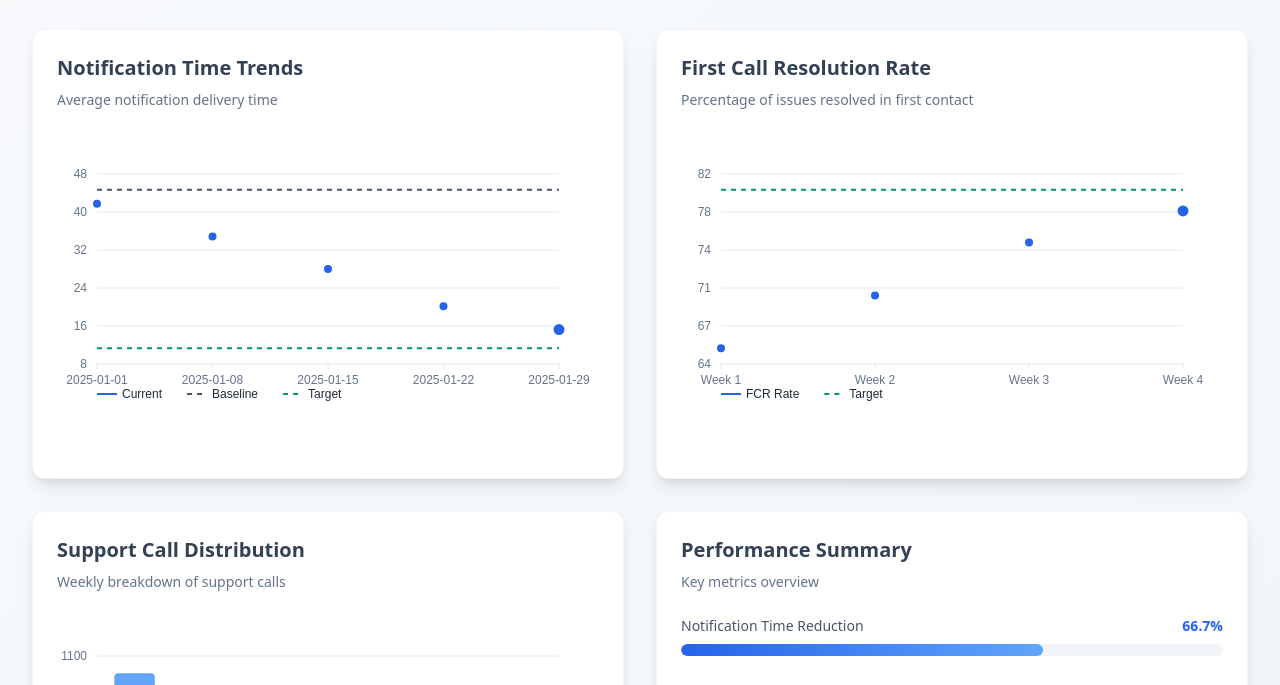
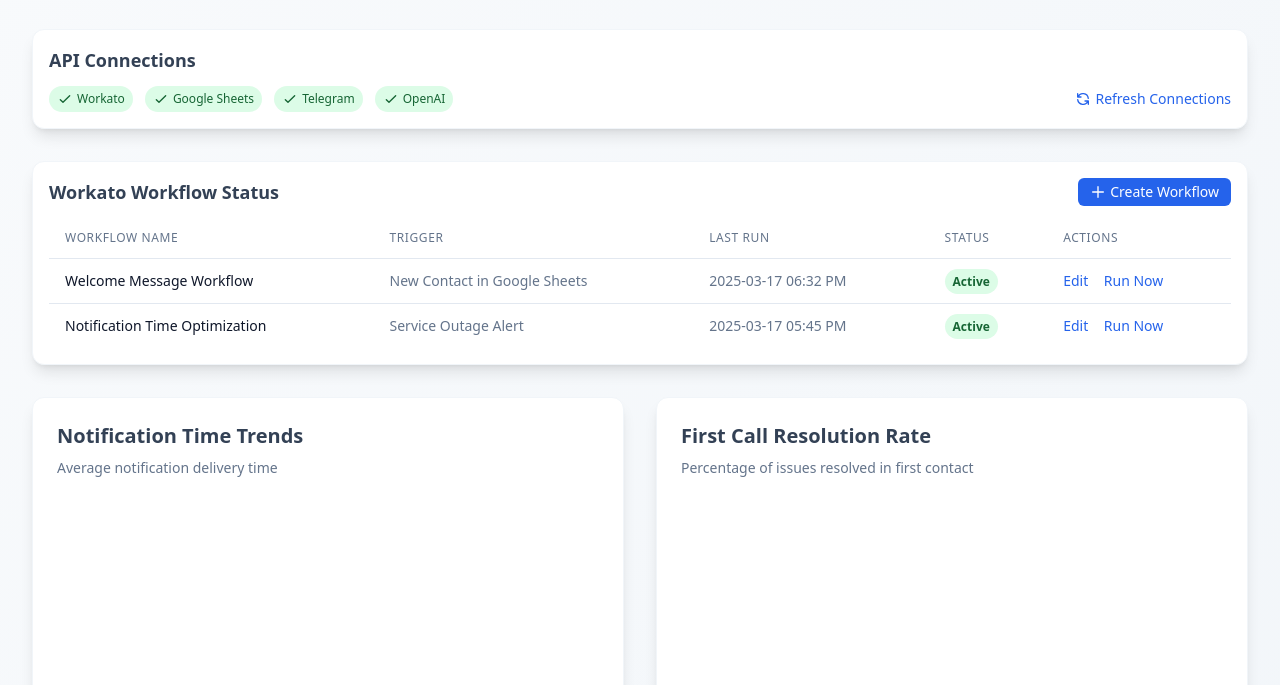
Before and after one commit to David-Ji-code/mvp-performance-dashboard, a plain HTML site: page index.html in a window 1280 px wide. Shown: the part 107-792 px from the top of the page. Drawn offline with nearby package versions, Linux system fonts and the light colour scheme.

Commit message:
Update index.html

```diff
--- a/index.html
+++ b/index.html
@@ -5,11 +5,10 @@
   <meta name="viewport" content="width=device-width, initial-scale=1.0">
   <title>MVP Performance Metrics</title>
 
-  <!-- Tailwind CSS (the only external dependency) -->
+  <!-- Tailwind CSS -->
   <script src="https://cdn.tailwindcss.com"></script>
 
   <style>
-    /* Custom styles that don't depend on external libraries */
     .chart-container {
       position: relative;
       height: 300px;
@@ -43,7 +42,6 @@
       background: linear-gradient(to right, #059669, #34d399);
     }
 
-    /* Add tooltip styles */
     .tooltip {
       position: absolute;
       background: white;
@@ -56,6 +54,31 @@
       transition: opacity 0.3s;
       z-index: 10;
     }
+
+    /* API connection status indicators */
+    .api-status {
+      display: inline-flex;
+      align-items: center;
+      padding: 4px 8px;
+      border-radius: 9999px;
+      font-size: 12px;
+      font-weight: 500;
+    }
+
+    .api-status.connected {
+      background-color: #dcfce7;
+      color: #166534;
+    }
+
+    .api-status.connecting {
+      background-color: #fef9c3;
+      color: #854d0e;
+    }
+
+    .api-status.error {
+      background-color: #fee2e2;
+      color: #991b1b;
+    }
   </style>
 </head>
 <body>
@@ -63,6 +86,96 @@
     <div class="max-w-7xl mx-auto">
       <h1 class="text-3xl md:text-4xl font-bold text-slate-800 mb-2">MVP Performance Metrics</h1>
       <p class="text-slate-500 mb-6 md:mb-8">Real-time monitoring dashboard</p>
+
+      <!-- API Connection Status Bar -->
+      <div class="bg-white rounded-xl shadow-lg border border-slate-100 p-4 mb-6 md:mb-8">
+        <h2 class="text-lg font-semibold text-slate-700 mb-3">API Connections</h2>
+        <div class="flex flex-wrap gap-3">
+          <div class="api-status connected">
+            <svg class="w-4 h-4 mr-1" viewBox="0 0 24 24" fill="none" xmlns="http://www.w3.org/2000/svg">
+              <path d="M5 13l4 4L19 7" stroke="currentColor" stroke-width="2" stroke-linecap="round" stroke-linejoin="round"/>
+            </svg>
+            Workato
+          </div>
+          <div class="api-status connected">
+            <svg class="w-4 h-4 mr-1" viewBox="0 0 24 24" fill="none" xmlns="http://www.w3.org/2000/svg">
+              <path d="M5 13l4 4L19 7" stroke="currentColor" stroke-width="2" stroke-linecap="round" stroke-linejoin="round"/>
+            </svg>
+            Google Sheets
+          </div>
+          <div class="api-status connected">
+            <svg class="w-4 h-4 mr-1" viewBox="0 0 24 24" fill="none" xmlns="http://www.w3.org/2000/svg">
+              <path d="M5 13l4 4L19 7" stroke="currentColor" stroke-width="2" stroke-linecap="round" stroke-linejoin="round"/>
+            </svg>
+            Telegram
+          </div>
+          <div class="api-status connected">
+            <svg class="w-4 h-4 mr-1" viewBox="0 0 24 24" fill="none" xmlns="http://www.w3.org/2000/svg">
+              <path d="M5 13l4 4L19 7" stroke="currentColor" stroke-width="2" stroke-linecap="round" stroke-linejoin="round"/>
+            </svg>
+            OpenAI
+          </div>
+          <button id="refreshConnections" class="ml-auto text-sm text-blue-600 hover:text-blue-800 flex items-center">
+            <svg class="w-4 h-4 mr-1" viewBox="0 0 24 24" fill="none" xmlns="http://www.w3.org/2000/svg">
+              <path d="M4 4v5h.582m15.356 2A8.001 8.001 0 004.582 9m0 0H9m11 11v-5h-.581m0 0a8.003 8.003 0 01-15.357-2m15.357 2H15"
+                stroke="currentColor" stroke-width="2" stroke-linecap="round" stroke-linejoin="round"/>
+            </svg>
+            Refresh Connections
+          </button>
+        </div>
+      </div>
+
+      <!-- Workflow Status -->
+      <div class="bg-white rounded-xl shadow-lg border border-slate-100 p-4 mb-6 md:mb-8">
+        <div class="flex justify-between items-center mb-3">
+          <h2 class="text-lg font-semibold text-slate-700">Workato Workflow Status</h2>
+          <button id="createWorkflow" class="px-3 py-1 bg-blue-600 text-white rounded-md hover:bg-blue-700 text-sm flex items-center">
+            <svg class="w-4 h-4 mr-1" viewBox="0 0 24 24" fill="none" xmlns="http://www.w3.org/2000/svg">
+              <path d="M12 4v16m8-8H4" stroke="currentColor" stroke-width="2" stroke-linecap="round" stroke-linejoin="round"/>
+            </svg>
+            Create Workflow
+          </button>
+        </div>
+        <div class="overflow-x-auto">
+          <table class="min-w-full divide-y divide-slate-200">
+            <thead>
+              <tr>
+                <th class="px-4 py-3 text-left text-xs font-medium text-slate-500 uppercase tracking-wider">Workflow Name</th>
+                <th class="px-4 py-3 text-left text-xs font-medium text-slate-500 uppercase tracking-wider">Trigger</th>
+                <th class="px-4 py-3 text-left text-xs font-medium text-slate-500 uppercase tracking-wider">Last Run</th>
+                <th class="px-4 py-3 text-left text-xs font-medium text-slate-500 uppercase tracking-wider">Status</th>
+                <th class="px-4 py-3 text-left text-xs font-medium text-slate-500 uppercase tracking-wider">Actions</th>
+              </tr>
+            </thead>
+            <tbody class="bg-white divide-y divide-slate-200">
+              <tr>
+                <td class="px-4 py-3 whitespace-nowrap text-sm font-medium text-slate-900">Welcome Message Workflow</td>
+                <td class="px-4 py-3 whitespace-nowrap text-sm text-slate-500">New Contact in Google Sheets</td>
+                <td class="px-4 py-3 whitespace-nowrap text-sm text-slate-500">2025-03-17 06:32 PM</td>
+                <td class="px-4 py-3 whitespace-nowrap text-sm">
+                  <span class="px-2 py-1 text-xs font-semibold rounded-full bg-green-100 text-green-800">Active</span>
+                </td>
+                <td class="px-4 py-3 whitespace-nowrap text-sm text-slate-500">
+                  <button class="text-blue-600 hover:text-blue-800 mr-3">Edit</button>
+                  <button class="text-blue-600 hover:text-blue-800">Run Now</button>
+                </td>
+              </tr>
+              <tr>
+                <td class="px-4 py-3 whitespace-nowrap text-sm font-medium text-slate-900">Notification Time Optimization</td>
+                <td class="px-4 py-3 whitespace-nowrap text-sm text-slate-500">Service Outage Alert</td>
+                <td class="px-4 py-3 whitespace-nowrap text-sm text-slate-500">2025-03-17 05:45 PM</td>
+                <td class="px-4 py-3 whitespace-nowrap text-sm">
+                  <span class="px-2 py-1 text-xs font-semibold rounded-full bg-green-100 text-green-800">Active</span>
+                </td>
+                <td class="px-4 py-3 whitespace-nowrap text-sm text-slate-500">
+                  <button class="text-blue-600 hover:text-blue-800 mr-3">Edit</button>
+                  <button class="text-blue-600 hover:text-blue-800">Run Now</button>
+                </td>
+              </tr>
+            </tbody>
+          </table>
+        </div>
+      </div>
 
       <div class="grid grid-cols-1 lg:grid-cols-2 gap-6 md:gap-8">
         <!-- Notification Time Chart -->
@@ -132,6 +245,77 @@
           </div>
         </div>
       </div>
+
+      <!-- AI-Powered Insights -->
+      <div class="mt-8 bg-white rounded-xl shadow-lg border border-slate-100 p-4 md:p-6">
+        <div class="flex justify-between items-center mb-4">
+          <h2 class="text-xl font-semibold text-slate-700">AI-Powered Insights</h2>
+          <button id="refreshInsights" class="px-3 py-1 bg-blue-600 text-white rounded-md hover:bg-blue-700 text-sm flex items-center">
+            <svg class="w-4 h-4 mr-1" viewBox="0 0 24 24" fill="none" xmlns="http://www.w3.org/2000/svg">
+              <path d="M4 4v5h.582m15.356 2A8.001 8.001 0 004.582 9m0 0H9m11 11v-5h-.581m0 0a8.003 8.003 0 01-15.357-2m15.357 2H15"
+                stroke="currentColor" stroke-width="2" stroke-linecap="round" stroke-linejoin="round"/>
+            </svg>
+            Refresh
+          </button>
+        </div>
+        <div class="bg-blue-50 border-l-4 border-blue-500 p-4 rounded-md">
+          <p class="text-blue-700">
+            <strong>OpenAI Analysis:</strong> Based on the current trend, notification time has decreased by 66.7% over the past month.
+            This improvement correlates with the implementation of the automated welcome workflow using Workato.
+            Consider applying similar automation to other customer touchpoints to further reduce response times.
+          </p>
+        </div>
+      </div>
+    </div>
+  </div>
+
+  <!-- Modal for creating new workflow -->
+  <div id="workflowModal" class="fixed inset-0 bg-black bg-opacity-50 flex items-center justify-center hidden z-50">
+    <div class="bg-white rounded-lg p-6 w-full max-w-lg">
+      <div class="flex justify-between items-center mb-4">
+        <h3 class="text-lg font-semibold">Create New Workflow</h3>
+        <button id="closeModal" class="text-slate-400 hover:text-slate-600">
+          <svg class="w-5 h-5" viewBox="0 0 24 24" fill="none" xmlns="http://www.w3.org/2000/svg">
+            <path d="M6 18L18 6M6 6l12 12" stroke="currentColor" stroke-width="2" stroke-linecap="round" stroke-linejoin="round"/>
+          </svg>
+        </button>
+      </div>
+      <form id="workflowForm">
+        <div class="mb-4">
+          <label class="block text-sm font-medium text-slate-700 mb-1">Workflow Name</label>
+          <input type="text" class="w-full px-3 py-2 border border-slate-300 rounded-md" placeholder="Enter workflow name">
+        </div>
+        <div class="mb-4">
+          <label class="block text-sm font-medium text-slate-700 mb-1">Trigger</label>
+          <select class="w-full px-3 py-2 border border-slate-300 rounded-md">
+            <option>New Contact in Google Sheets</option>
+            <option>Updated Contact in Google Sheets</option>
+            <option>Service Outage Alert</option>
+            <option>Customer Feedback Received</option>
+          </select>
+        </div>
+        <div class="mb-4">
+          <label class="block text-sm font-medium text-slate-700 mb-1">Actions</label>
+          <div class="space-y-2">
+            <div class="flex items-center">
+              <input type="checkbox" id="action1" checked class="mr-2">
+              <label for="action1" class="text-sm">Send Telegram Message</label>
+            </div>
+            <div class="flex items-center">
+              <input type="checkbox" id="action2" checked class="mr-2">
+              <label for="action2" class="text-sm">Generate AI Response with OpenAI</label>
+            </div>
+            <div class="flex items-center">
+              <input type="checkbox" id="action3" class="mr-2">
+              <label for="action3" class="text-sm">Update Google Sheet Status</label>
+            </div>
+          </div>
+        </div>
+        <div class="flex justify-end">
+          <button type="button" id="cancelWorkflow" class="px-4 py-2 text-sm text-slate-700 hover:text-slate-900 mr-2">Cancel</button>
+          <button type="submit" class="px-4 py-2 bg-blue-600 text-white rounded-md hover:bg-blue-700 text-sm">Create Workflow</button>
+        </div>
+      </form>
     </div>
   </div>
 
@@ -402,284 +586,4 @@
         x: padding,
         y: padding,
         width: canvas.width - (padding * 2),
-        height: canvas.height - (padding * 2) - 30 // Extra space for legend
-      };
-
-      // Find max value for Y axis
-      let maxY = 0;
-
-      config.bars.forEach(bar => {
-        data.forEach(item => {
-          const value = item[bar.dataKey];
-          if (value > maxY) maxY = value;
-        });
-      });
-
-      // Add some padding to the max value
-      maxY = maxY * 1.1;
-
-      // Draw background grid
-      ctx.strokeStyle = colors.border;
-      ctx.lineWidth = 1;
-
-      // Horizontal grid lines
-      const ySteps = 5;
-      for (let i = 0; i <= ySteps; i++) {
-        const y = chartArea.y + (chartArea.height * (1 - (i / ySteps)));
-
-        ctx.beginPath();
-        ctx.moveTo(chartArea.x, y);
-        ctx.lineTo(chartArea.x + chartArea.width, y);
-        ctx.stroke();
-
-        // Y-axis labels
-        const value = (maxY * (i / ySteps));
-        ctx.fillStyle = colors.text.secondary;
-        ctx.font = '12px Arial';
-        ctx.textAlign = 'right';
-        ctx.fillText(Math.round(value), chartArea.x - 10, y + 4);
-      }
-
-      // X-axis and labels
-      const barGroupWidth = chartArea.width / data.length;
-      const barWidth = barGroupWidth * 0.7 / config.bars.length;
-      const barGroupPadding = barGroupWidth * 0.15;
-
-      data.forEach((item, i) => {
-        const x = chartArea.x + (i * barGroupWidth) + barGroupPadding;
-
-        // X-axis label
-        ctx.fillStyle = colors.text.secondary;
-        ctx.font = '12px Arial';
-        ctx.textAlign = 'center';
-        ctx.fillText(item[config.xKey], x + (barGroupWidth - barGroupPadding * 2) / 2, chartArea.y + chartArea.height + 20);
-
-        // Draw bars
-        config.bars.forEach((bar, j) => {
-          const barX = x + (j * barWidth);
-          const barHeight = (item[bar.dataKey] / maxY) * chartArea.height;
-          const barY = chartArea.y + chartArea.height - barHeight;
-
-          // Bar
-          ctx.fillStyle = bar.color;
-          ctx.beginPath();
-          ctx.roundRect(barX, barY, barWidth, barHeight, [4, 4, 0, 0]);
-          ctx.fill();
-        });
-      });
-
-      // Draw legend
-      const legendY = chartArea.y + chartArea.height + 30;
-      let legendX = chartArea.x;
-
-      config.bars.forEach(bar => {
-        // Bar symbol
-        ctx.fillStyle = bar.color;
-        ctx.fillRect(legendX, legendY - 6, 15, 12);
-
-        // Text
-        ctx.fillStyle = colors.text.primary;
-        ctx.font = '12px Arial';
-        ctx.textAlign = 'left';
-        ctx.fillText(bar.name, legendX + 20, legendY + 4);
-
-        legendX += ctx.measureText(bar.name).width + 45;
-      });
-
-      // Handle tooltip
-      canvas.addEventListener('mousemove', function(e) {
-        const rect = canvas.getBoundingClientRect();
-        const mouseX = e.clientX - rect.left;
-        const mouseY = e.clientY - rect.top;
-
-        let activeBar = null;
-
-        data.forEach((item, i) => {
-          const x = chartArea.x + (i * barGroupWidth) + barGroupPadding;
-
-          config.bars.forEach((bar, j) => {
-            const barX = x + (j * barWidth);
-            const barHeight = (item[bar.dataKey] / maxY) * chartArea.height;
-            const barY = chartArea.y + chartArea.height - barHeight;
-
-            if (
-              mouseX >= barX &&
-              mouseX <= barX + barWidth &&
-              mouseY >= barY &&
-              mouseY <= barY + barHeight
-            ) {
-              // Show tooltip
-              tooltipEl.style.opacity = 1;
-              tooltipEl.style.left = (barX + barWidth/2 + rect.left) + 'px';
-              tooltipEl.style.top = (barY + rect.top - 60) + 'px';
-
-              // Build tooltip content
-              let tooltipContent = `<div class="font-semibold">${item[config.xKey]}</div>
-                <div class="flex items-center mt-1">
-                  <span class="inline-block w-3 h-3 rounded-full mr-2" style="background-color: ${bar.color}"></span>
-                  <span>${bar.name}: ${item[bar.dataKey]}</span>
-                </div>`;
-
-              tooltipEl.innerHTML = tooltipContent;
-
-              activeBar = { barX, barY };
-            }
-          });
-        });
-
-        if (!activeBar) {
-          tooltipEl.style.opacity = 0;
-        }
-      });
-
-      canvas.addEventListener('mouseleave', function() {
-        tooltipEl.style.opacity = 0;
-      });
-    }
-
-    // Initialize charts when the page loads
-    window.addEventListener('DOMContentLoaded', function() {
-      // Draw notification time chart
-      drawLineChart('notificationChart', notificationTimeData, {
-        xKey: 'day',
-        tooltipId: 'notificationTooltip',
-        lines: [
-          {
-            dataKey: 'avg_time',
-            name: 'Current',
-            color: colors.primary.main,
-            width: 3,
-            dots: true
-          },
-          {
-            dataKey: 'baseline',
-            name: 'Baseline',
-            color: colors.secondary.main,
-            dashed: true
-          },
-          {
-            dataKey: 'target',
-            name: 'Target',
-            color: colors.success.main,
-            dashed: true
-          }
-        ]
-      });
-
-      // Draw FCR chart
-      drawLineChart('fcrChart', fcrData, {
-        xKey: 'week',
-        tooltipId: 'fcrTooltip',
-        lines: [
-          {
-            dataKey: 'rate',
-            name: 'FCR Rate',
-            color: colors.primary.main,
-            width: 3,
-            dots: true
-          },
-          {
-            dataKey: 'target',
-            name: 'Target',
-            color: colors.success.main,
-            dashed: true
-          }
-        ]
-      });
-
-      // Draw call volume chart
-      drawBarChart('callVolumeChart', callVolumeData, {
-        xKey: 'week',
-        tooltipId: 'callVolumeTooltip',
-        bars: [
-          {
-            dataKey: 'total_calls',
-            name: 'Total Calls',
-            color: colors.primary.light
-          },
-          {
-            dataKey: 'outage_calls',
-            name: 'Outage-Related',
-            color: colors.secondary.light
-          }
-        ]
-      });
-
-      // Animate progress bars
-      setTimeout(function() {
-        const progressBars = document.querySelectorAll('.progress-bar');
-        progressBars[0].style.width = '66.7%';
-        progressBars[1].style.width = '20%';
-        progressBars[2].style.width = '40%';
-      }, 500);
-
-      // Handle window resize
-      window.addEventListener('resize', function() {
-        // Redraw charts on window resize
-        drawLineChart('notificationChart', notificationTimeData, {
-          xKey: 'day',
-          tooltipId: 'notificationTooltip',
-          lines: [
-            {
-              dataKey: 'avg_time',
-              name: 'Current',
-              color: colors.primary.main,
-              width: 3,
-              dots: true
-            },
-            {
-              dataKey: 'baseline',
-              name: 'Baseline',
-              color: colors.secondary.main,
-              dashed: true
-            },
-            {
-              dataKey: 'target',
-              name: 'Target',
-              color: colors.success.main,
-              dashed: true
-            }
-          ]
-        });
-
-        drawLineChart('fcrChart', fcrData, {
-          xKey: 'week',
-          tooltipId: 'fcrTooltip',
-          lines: [
-            {
-              dataKey: 'rate',
-              name: 'FCR Rate',
-              color: colors.primary.main,
-              width: 3,
-              dots: true
-            },
-            {
-              dataKey: 'target',
-              name: 'Target',
-              color: colors.success.main,
-              dashed: true
-            }
-          ]
-        });
-
-        drawBarChart('callVolumeChart', callVolumeData, {
-          xKey: 'week',
-          tooltipId: 'callVolumeTooltip',
-          bars: [
-            {
-              dataKey: 'total_calls',
-              name: 'Total Calls',
-              color: colors.primary.light
-            },
-            {
-              dataKey: 'outage_calls',
-              name: 'Outage-Related',
-              color: colors.secondary.light
-            }
-          ]
-        });
-      });
-    });
-  </script>
-</body>
-</html>
+        height: canvas.height - (padding * 2) - 30 // Extra space for
```
